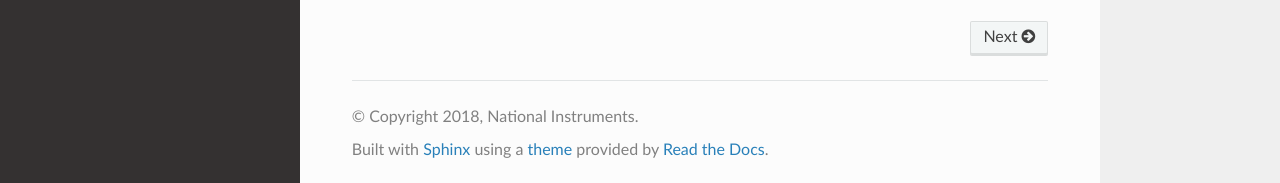
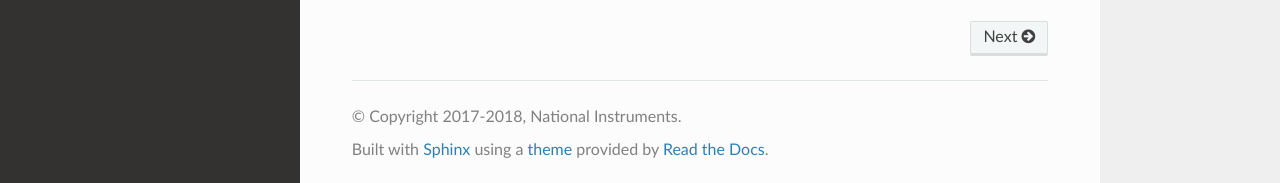
Before and after one commit to ni/nixnet-python, a Sphinx documentation site: the page built from docs/index.rst, in a window 1280 px wide and 900 px high, scrolled down 2646 px. Shown: the part 714-897 px from the top of the window. Built offline with Sphinx 7.4.7 and the Read the Docs theme 2.0.0, drawn with Linux system fonts in a browser that asks for light colours; some of the changed lines change nothing that is shown.

Commit message:
docs: Update copyright info.
Copyright year(s) should now be 2017-2018.

Update conf.py so that Sphinx generates doc
copyrights that end with the current year.

```diff
--- a/docs/conf.py
+++ b/docs/conf.py
@@ -16,6 +16,7 @@
 # add these directories to sys.path here. If the directory is relative to the
 # documentation root, use os.path.abspath to make it absolute, like shown here.
 #
+from datetime import datetime
 import os
 import re
 import sys
@@ -50,8 +51,8 @@ master_doc = 'index'
 
 # General information about the project.
 project = u'nixnet'
-copyright = u'2018, National Instruments'
 author = u'National Instruments'
+copyright = u'2017-{}, {}'.format(datetime.now().year, author)
 
 # The version info for the project you're documenting, acts as replacement for
 # |version| and |release|, also used in various other places throughout the
```
Also changed, not shown: 1 other file.
